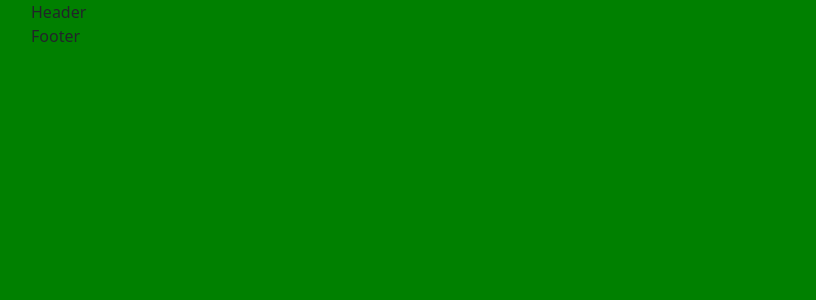
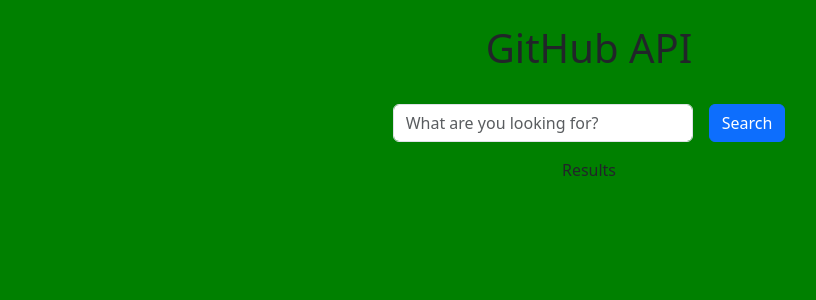
Before and after one commit to OgataiKhan/github-api, a Vue app: page / in a window 1280 px wide. Shown: the top 300 px of the page, without its empty margins (51-867 px from the left). Built offline with nearby package versions, Linux system fonts and the light colour scheme.

Commit message:
feat: api setup

```diff
--- a/src/App.vue
+++ b/src/App.vue
@@ -1,19 +1,19 @@
 <script>
 import AppHeader from './components/AppHeader.vue';
-import AppFooter from './components/AppFooter.vue';
+import AppMain from './components/AppMain.vue';
 
 export default {
   name: 'AppComponent',
   components: {
     AppHeader,
-    AppFooter,
+    AppMain,
   },
 };
 </script>
 
 <template>
   <AppHeader />
-  <AppFooter />
+  <AppMain />
 </template>
 
 <style scoped>
--- a/src/components/AppFooter.vue
+++ /dev/null
@@ -1,18 +0,0 @@
-<script>
-
-
-export default {
-  name: 'AppFooter',
-};
-
-</script>
-
-<template>
-  <footer>
-    <div class="container">
-      Footer
-    </div>
-  </footer>
-</template>
-
-<style scoped></style>
--- a/src/components/AppHeader.vue
+++ b/src/components/AppHeader.vue
@@ -1,5 +1,4 @@
 <script>
-
 
 export default {
   name: 'AppHeader',
@@ -10,7 +9,7 @@
 <template>
   <header>
     <div class="container">
-      Header
+      <h1 class="text-center py-4">GitHub API</h1>
     </div>
   </header>
 </template>
--- /dev/null
+++ b/src/components/AppMain.vue
@@ -0,0 +1,52 @@
+<script>
+import axios from 'axios';
+import AppMainSearch from "./AppMainSearch.vue";
+import AppMainResults from "./AppMainResults.vue";
+import { store } from "../store";
+
+export default {
+  name: "AppMain",
+  components: {
+    AppMainSearch,
+    AppMainResults,
+  },
+  data() {
+    return {
+      store,
+    };
+  },
+  methods: {
+    repoSearch() {
+      store.isLoading = true;
+      axios
+        .get(
+          store.apiGitHub.defaultURL +
+            store.apiGitHub.search +
+            store.apiGitHub.repositories,
+          {
+            params: {
+              q: store.query,
+            },
+          }
+        )
+        .then((response) => {
+          store.repositories = response.data.items;
+        })
+        .finally(() => {
+          store.isLoading = false;
+        });
+    },
+  },
+};
+</script>
+
+<template>
+  <main>
+    <div class="container">
+      <AppMainSearch @searchClick="repoSearch" />
+      <AppMainResults />
+    </div>
+  </main>
+</template>
+
+<style scoped></style>
--- /dev/null
+++ b/src/components/AppMainResults.vue
@@ -0,0 +1,28 @@
+<script>
+import AppMainResultsCard from "./AppMainResultsCard.vue";
+import { store } from "../store";
+
+export default {
+  name: 'AppMainResults',
+  components: {
+    AppMainResultsCard,
+  },
+  data() {
+    return {
+      store,
+    };
+  },
+};
+
+</script>
+
+<template>
+    <div class="text-center">
+      Results
+      <ul>
+        <AppMainResultsCard v-for="repository in store.repositories" />
+      </ul>
+    </div>
+</template>
+
+<style scoped></style>
--- /dev/null
+++ b/src/components/AppMainResultsCard.vue
@@ -0,0 +1,16 @@
+<script>
+
+export default {
+  name: 'AppMainResultsCard',
+
+};
+
+</script>
+
+<template>
+    <li>
+      Card
+    </li>
+</template>
+
+<style scoped></style>
--- /dev/null
+++ b/src/components/AppMainSearch.vue
@@ -0,0 +1,39 @@
+<script>
+import { store } from "../store";
+
+export default {
+  name: "AppMainSearch",
+  emits: ['searchClick'],
+  data() {
+    return {
+      store,
+    };
+  },
+};
+</script>
+
+<template>
+  <div class="d-flex justify-content-center">
+    <form class="row g-3">
+      <div class="col-auto">
+        <label for="search-input" class="visually-hidden">Search input</label>
+        <input
+          v-model="store.query"
+          type="text"
+          class="form-control searchbar"
+          id="search-input"
+          placeholder="What are you looking for?"
+        />
+      </div>
+      <div class="col-auto">
+        <button @click.prevent="$emit('searchClick')" type="submit" class="btn btn-primary mb-3">Search</button>
+      </div>
+    </form>
+  </div>
+</template>
+
+<style scoped>
+.searchbar {
+  min-width: 300px;
+}
+</style>
--- /dev/null
+++ b/src/store.js
@@ -0,0 +1,15 @@
+import { reactive } from 'vue';
+
+export const store = reactive ({
+  query: '',
+  queryType: '',
+  repositories: [],
+  users: [],
+  apiGitHub: {
+    defaultURL: 'https://api.github.com/',
+    search: 'search/',
+    repositories: 'repositories',
+    apiKey: '',
+  },
+  isLoading: false,
+});
```
Also changed, not shown: 1 other file (tests, documents, lock files or other folders).
